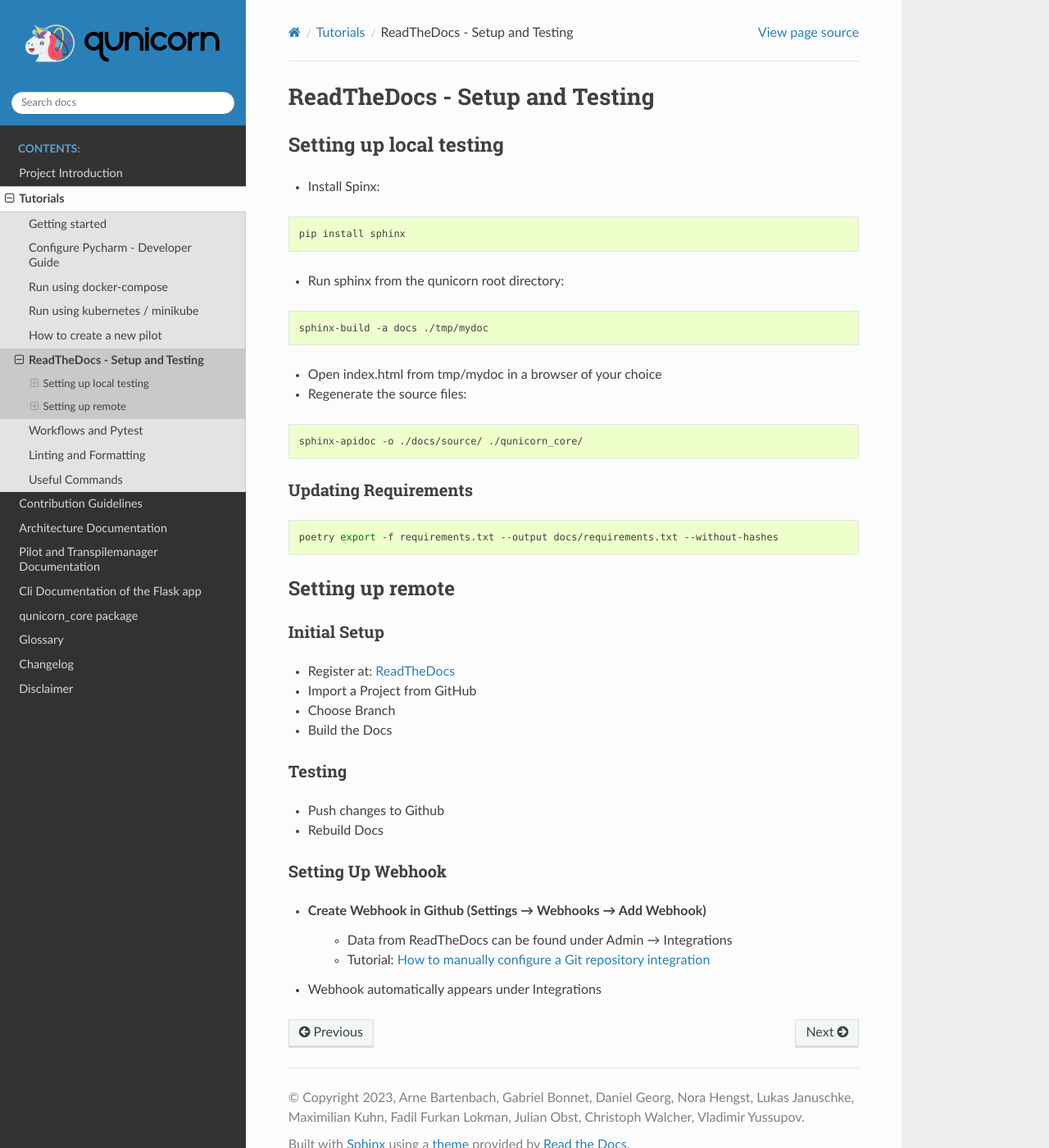
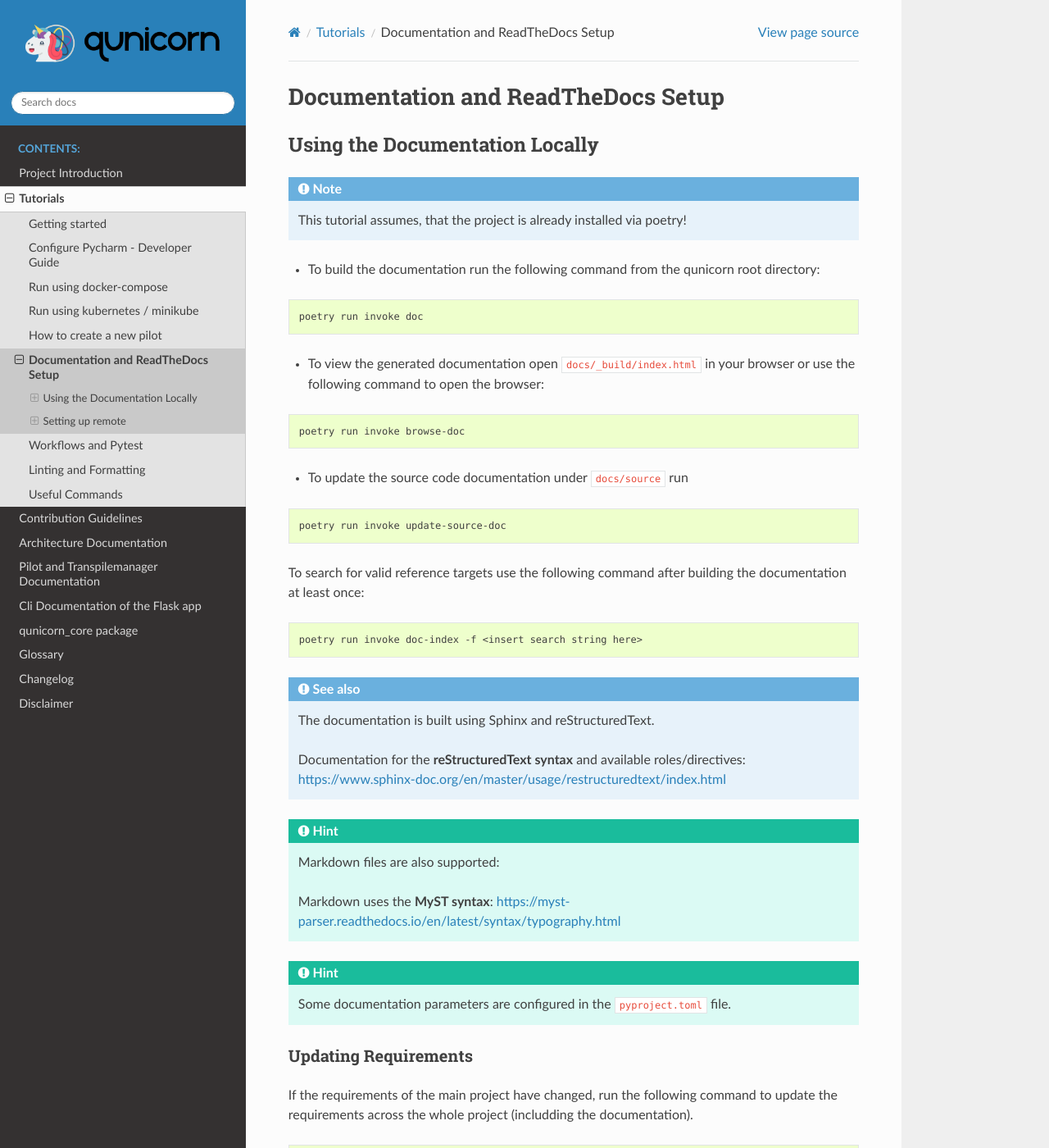
Before and after one commit to qunicorn/qunicorn-core, a Sphinx documentation site: the page built from docs/tutorials/rtd_setup_testing.rst, in a window 1280 px wide and 1400 px high. Shown: the whole window at 82% size. Built offline with Sphinx 7.4.7 and the Read the Docs theme 2.0.0, drawn with Linux system fonts in a browser that asks for light colours; pages that are not in the unit, such as notebooks, are missing from menus; some of the changed text lies outside the part shown.

Commit message:
Update documentation tutorial to use invoke commands

```diff
--- a/docs/tutorials/rtd_setup_testing.rst
+++ b/docs/tutorials/rtd_setup_testing.rst
@@ -1,36 +1,54 @@
-ReadTheDocs - Setup and Testing
-===============================
+Documentation and ReadTheDocs Setup
+===================================
 
-Setting up local testing
--------------------------
+Using the Documentation Locally
+-------------------------------
 
-* Install Spinx:
+.. note:: This tutorial assumes, that the project is already installed via poetry!
+
+* To build the documentation run the following command from the qunicorn root directory:
 
 .. code-block:: bash
 
-    pip install sphinx
+    poetry run invoke doc
 
-* Run sphinx from the qunicorn root directory:
+* To view the generated documentation open :file:`docs/_build/index.html` in your browser or use the following command to open the browser:
 
 .. code-block:: bash
 
-    sphinx-build -a docs ./tmp/mydoc
+    poetry run invoke browse-doc
 
-* Open index.html from tmp/mydoc in a browser of your choice
-
-* Regenerate the source files:
+* To update the source code documentation under :file:`docs/source` run
 
 .. code-block:: bash
 
-    sphinx-apidoc -o ./docs/source/ ./qunicorn_core/
+    poetry run invoke update-source-doc
+
+To search for valid reference targets use the following command after building the documentation at least once:
+
+.. code-block:: bash
+
+    poetry run invoke doc-index -f <insert search string here>
+
+.. seealso:: The documentation is built using Sphinx and reStructuredText.
+
+    Documentation for the **reStructuredText syntax** and available roles/directives: https://www.sphinx-doc.org/en/master/usage/restructuredtext/index.html
+
+.. hint:: Markdown files are also supported:
+
+    Markdown uses the **MyST syntax**: https://myst-parser.readthedocs.io/en/latest/syntax/typography.html
+
+.. hint:: Some documentation parameters are configured in the :file:`pyproject.toml` file.
 
 
 Updating Requirements
 **********************
 
+If the requirements of the main project have changed, run the following command to update the requirements across the whole project (includding the documentation).
+
 .. code-block:: bash
 
-    poetry export -f requirements.txt --output docs/requirements.txt --without-hashes
+    poetry run invoke update-dependencies
 
 Setting up remote
 -------------------------
@@ -52,7 +70,7 @@ Testing
 Setting Up Webhook
 **********************
 
-* Create Webhook in Github (Settings → Webhooks → Add Webhook)
-    * Data from ReadTheDocs can be found under Admin → Integrations
+* Create Webhook in Github (:menuselection:`Settings --> Webhooks --> Add Webhook`)
+    * Data from ReadTheDocs can be found under :menuselection:`Admin --> Integrations`
     * Tutorial: `How to manually configure a Git repository integration <https://docs.readthedocs.io/en/latest/guides/git-integrations.html>`_
 * Webhook automatically appears under Integrations
```
